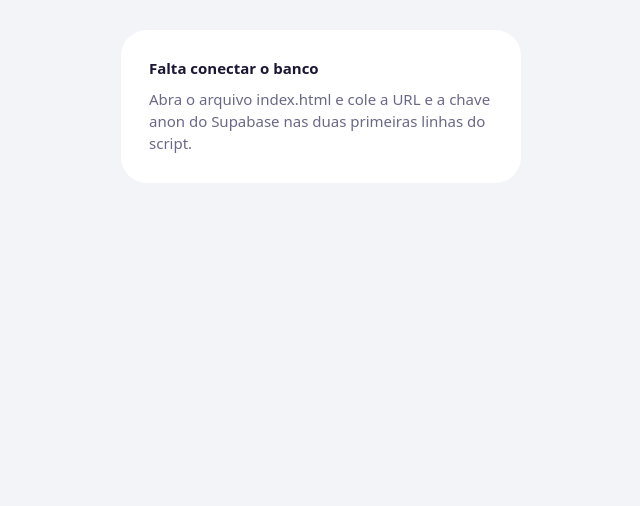
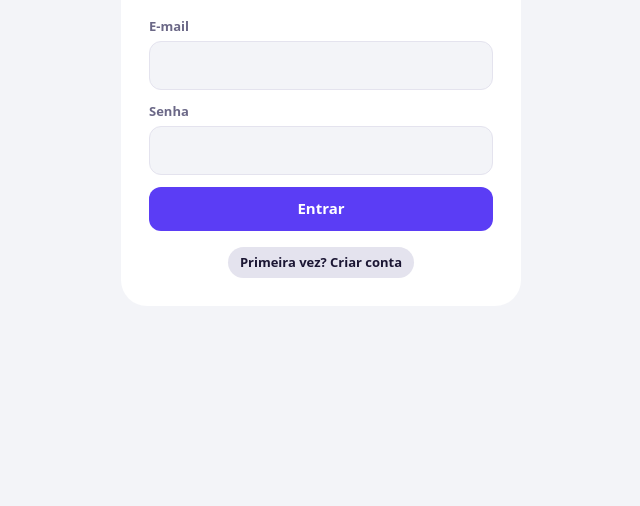
Before and after one commit to arthurs9571/organizacao-financeira, a plain HTML site: page index.html in a window 1280 px wide. Shown: the part 294-800 px from the top of the page, without its empty margins (319-959 px from the left). Drawn offline with nearby package versions, Linux system fonts and the light colour scheme.

Commit message:
Update index.html

```diff
--- a/index.html
+++ b/index.html
@@ -100,7 +100,7 @@ dialog{margin:auto auto 0;width:100%;max-width:none;border-radius:24px 24px 0 0;
 <script src="https://cdn.jsdelivr.net/npm/@supabase/supabase-js@2.45.4/dist/umd/supabase.min.js"></script>
 <script>
 /* 1) Cole aqui os dados do seu projeto Supabase (Project Settings > API) */
-const SB_URL='COLE_AQUI_SUA_URL', SB_KEY='COLE_AQUI_SUA_ANON_KEY';
+const SB_URL='https://bsmhcphflcvhkwunshqm.supabase.co', SB_KEY='sb_publishable_-QBr4A3S9eAkKYpR1RHd-w_JU_7jGOK';
 
 const $=s=>document.querySelector(s);
 const brl=v=>(+v||0).toLocaleString('pt-BR',{style:'currency',currency:'BRL'});
```
